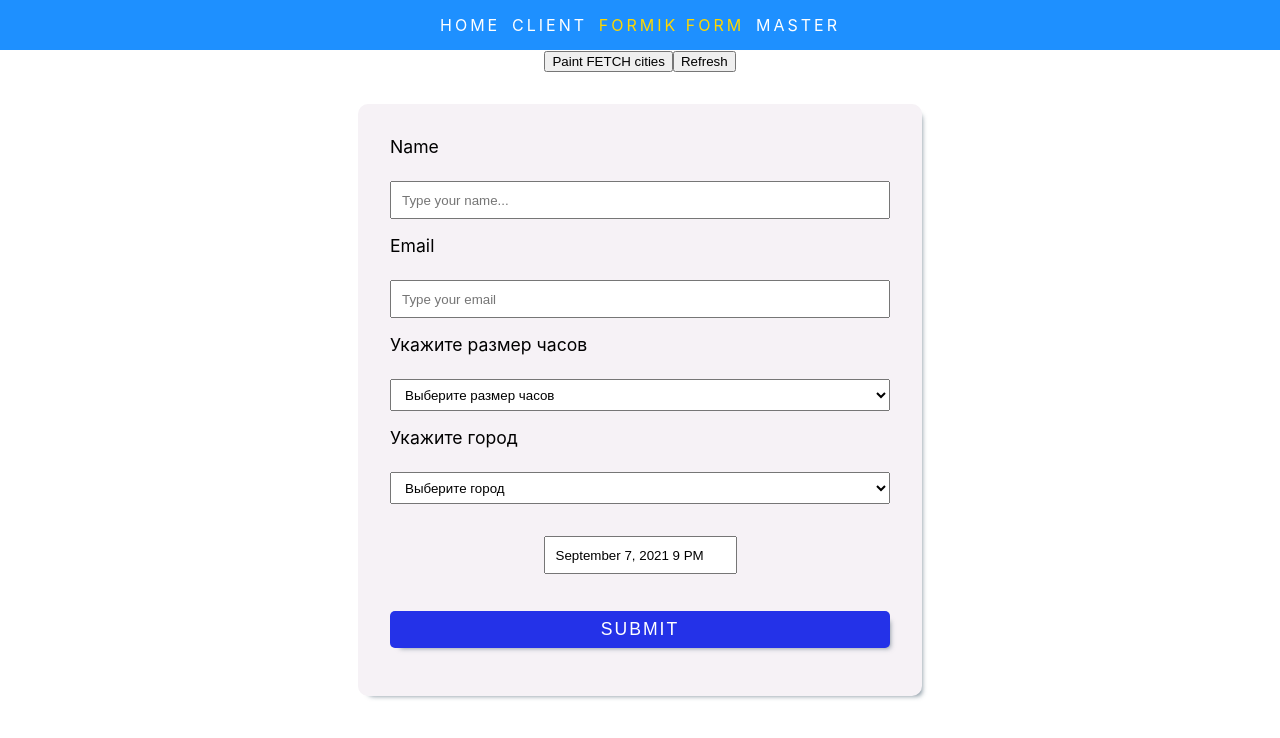
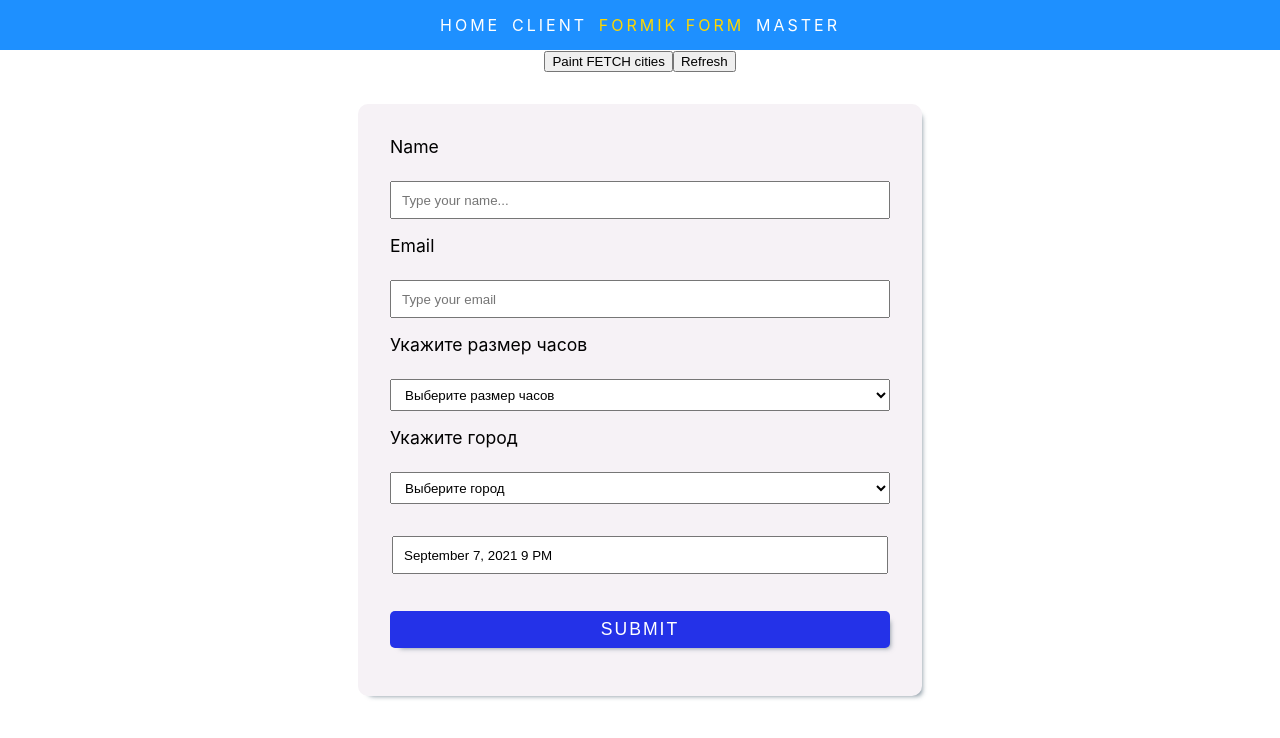
Before and after one commit to AlexSandr90/watch-repair-service, a React (Create React App) app: page /formik-form in a window 1280 px wide. Shown: the top 738 px of the page. Built offline with nearby package versions, Linux system fonts and the light colour scheme.

Commit message:
compare city from formik-form and field city from masters. Its working

```diff
--- a/src/components/formik-form/FormikForm.jsx
+++ b/src/components/formik-form/FormikForm.jsx
@@ -10,14 +10,15 @@ import {formSchema} from "./schemas/form-schema";
 export let storage = window.localStorage;
 
 
-
-
 const FormikForm = () => {
     const cities = useSelector(state => state.form.cities);
     const sizes = useSelector(state => state.form.sizes);
 
     const [ startDate, setStartDate ] = useState(new Date());
     const [ currentDate, setCurrentDate ] = useState(startDate);
+
+    console.log('startDate  =>> ', startDate);
+    console.log('currentDate  =>> ', currentDate);
 
     const filterPassedTime = (time) => {
         const currentDate = new Date();
@@ -27,6 +28,13 @@ const FormikForm = () => {
 
     const path = '/masters';
     const history = useHistory();
+
+    const handleSubmitForm = event => {
+        event.preventDefault();
+
+        history.push(path);
+
+    };
 
     return (
         <Formik
@@ -41,7 +49,8 @@ const FormikForm = () => {
             validationSchema={formSchema}
             onSubmit={
                 values => {
-                    console.log(values);
+                    console.log('values ==< ', values);
+                    history.push(path);
                     storage.setItem('formikData', JSON.stringify(values));
                 }
             }
@@ -54,8 +63,6 @@ const FormikForm = () => {
                     handleChange,
                     handleBlur,
                     handleSubmit,
-                    isSubmitting,
-
                 }) => {
                     return (
                         <form
@@ -139,10 +146,10 @@ const FormikForm = () => {
 
                             <div className={classes.formItem}>
                                 <DatePicker
-                                    value={startDate}
-                                    // selected={startDate}
+                                    className={classes.formDatepicker}
+                                    // value={startDate}
+                                    value={currentDate}
                                     selected={currentDate}
-                                    // onChange={date => setStartDate(date)}
                                     onChange={date => setCurrentDate(date)}
                                     onBlur={handleBlur}
                                     showTimeSelect
@@ -159,7 +166,9 @@ const FormikForm = () => {
                             <button
                                 className={classes.formSubmit__btn}
                                 type='submit'
-                                disabled={isSubmitting}
+                                // disabled={isSubmitting}
+                                // onClick={handleSubmitForm}
+                                // onChange={event => setStartDate(event.target.value)}
                             >
                                 Submit
                             </button>
--- a/src/components/formik-form/formik-form.module.scss
+++ b/src/components/formik-form/formik-form.module.scss
@@ -67,3 +67,10 @@
         }
     }
 }
+
+.formDatepicker {
+    align-self: flex-start;
+    margin-bottom: .5rem;
+    width: 100%;
+    max-width: 480px;
+}
--- a/src/components/header/Header.jsx
+++ b/src/components/header/Header.jsx
@@ -2,8 +2,7 @@ import React from 'react';
 import './header.scss';
 import {NavLink} from "react-router-dom";
 
-const Header = (props) => {
-    console.log('Header => ', props);
+const Header = () => {
     return (
         <header className='header'>
             <nav className='nav'>
--- a/src/components/masters/Masters.jsx
+++ b/src/components/masters/Masters.jsx
@@ -3,26 +3,21 @@ import './masters.scss';
 import masters from "../../redux/data/masters.data";
 import Master from "./master";
 import { storage } from "../formik-form/FormikForm";
-
-
-console.log('Masters localStorage ===> ', storage);
+import { useSelector } from "react-redux";
 
 const Masters = (props) => {
-    console.log('Masters component props =>>>>>>   ', props.state.city);
-    console.log('Masters localStorage ===> ', JSON.parse(storage.getItem('formikData')));
-    const {
-        city
-    } = props.state;
+    const city = JSON.parse(storage.getItem('formikData')).city;
+    const cities = useSelector(state => state.form.cities);
+    // const masters = useSelector(state => state.form.master);
+    console.log('masters ===<<< ', masters);
+    console.log('Masters city === ', city);
+    console.log('Masters cities ===>>>> ', cities);
     const {date} = props.state;
     const filterMastersArr = [];
     console.log('filterMastersArr => ', filterMastersArr);
     masters.map(master => {
-       if (master.city === city) {
-           master.schedule.map(item => {
-               if (item.date === date) {
-                   filterMastersArr.push(master)
-               }
-           })
+       if (master.city.toLowerCase() === city) {
+           filterMastersArr.push(master);
        }
     });
 
--- a/src/index.js
+++ b/src/index.js
@@ -6,7 +6,6 @@ import {Provider} from "react-redux";
 import {BrowserRouter as Router} from "react-router-dom";
 import store from "./redux/store/store";
 
-console.log('store => ', store);
 ReactDOM.render(
     <Router>
         <Provider store={store}>
```
Also changed, not shown: src/components/app/App.jsx (+3 -4 lines).
